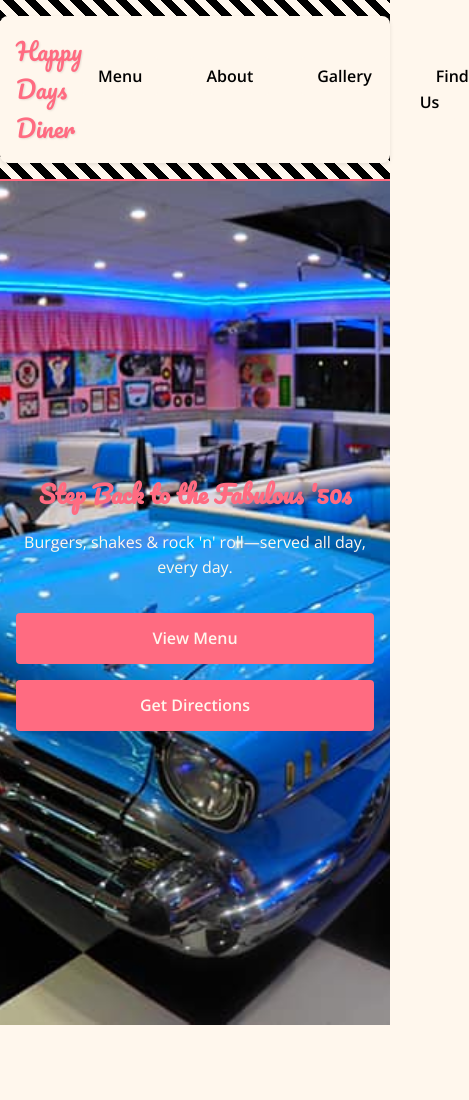
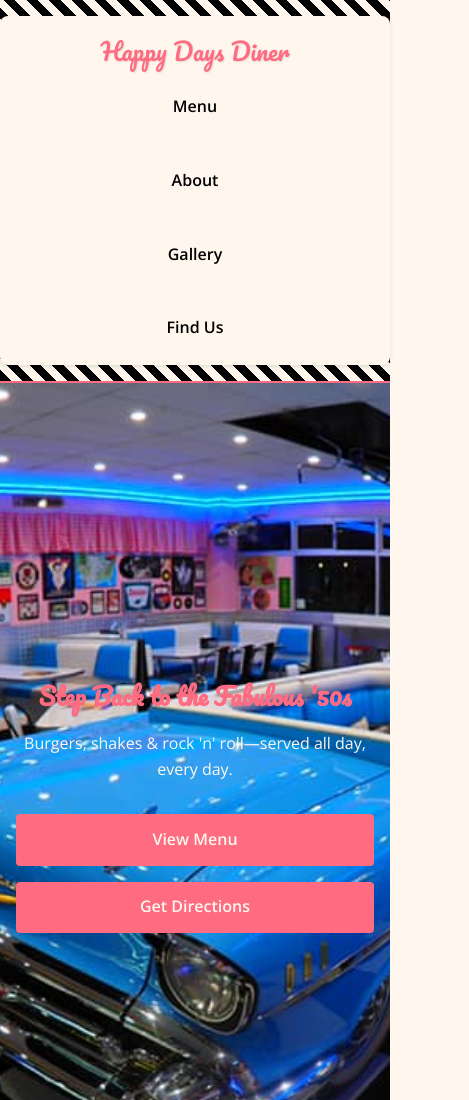
Before and after one commit to matt-milzewski/happyDaysDiner, a plain HTML site: page index.html in a window 390 px wide. Shown: the top 1100 px of the page, 469 px wide, since content can reach past the window. Drawn offline with nearby package versions, Linux system fonts and the light colour scheme.

Commit message:
nav update

```diff
--- a/style.css
+++ b/style.css
@@ -203,8 +203,22 @@ p {
 
 /* Responsive Design */
 @media (max-width: 768px) {
+    .nav {
+        flex-direction: column;
+        gap: 1rem;
+        padding: 1rem;
+    }
+
     .nav-links {
-        display: none;
+        flex-direction: column;
+        gap: 1rem;
+        width: 100%;
+        text-align: center;
+    }
+
+    .nav-links a {
+        display: block;
+        padding: 1rem;
     }
 
     .hero h1 {
```
